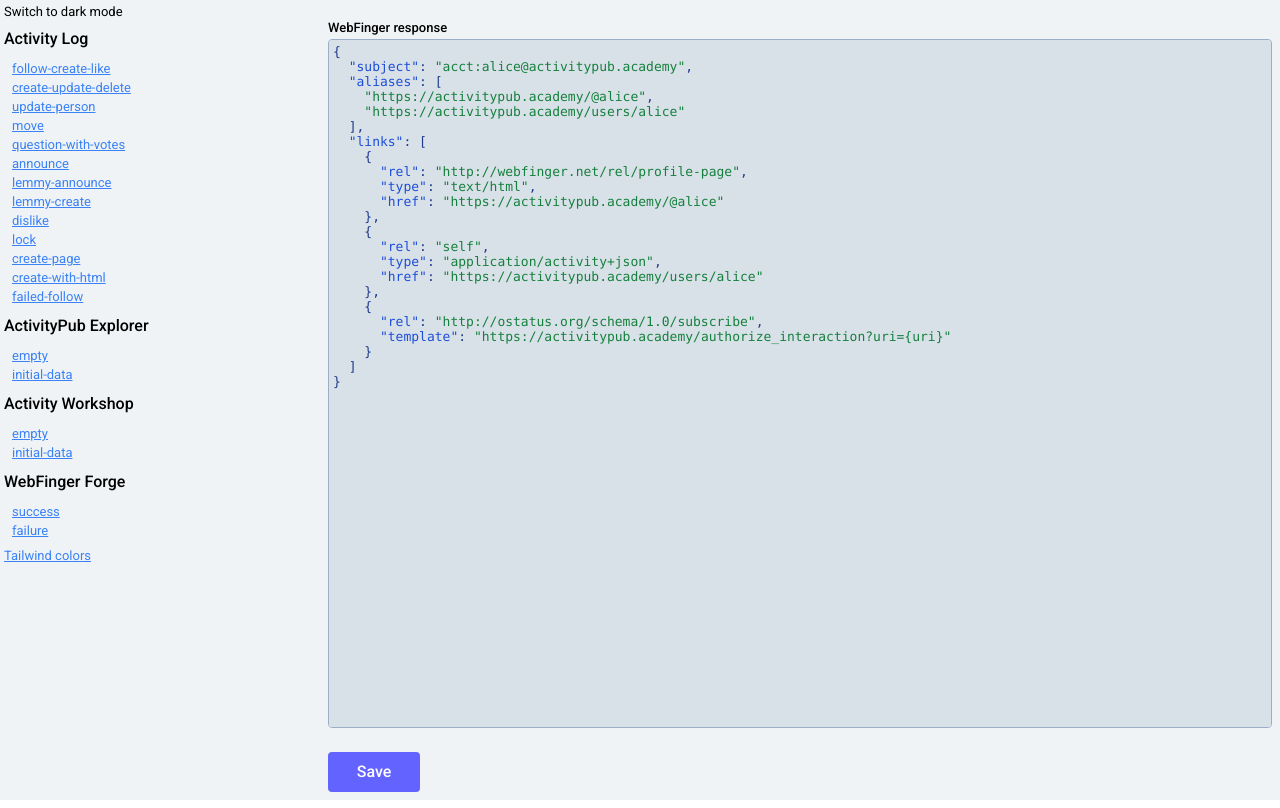
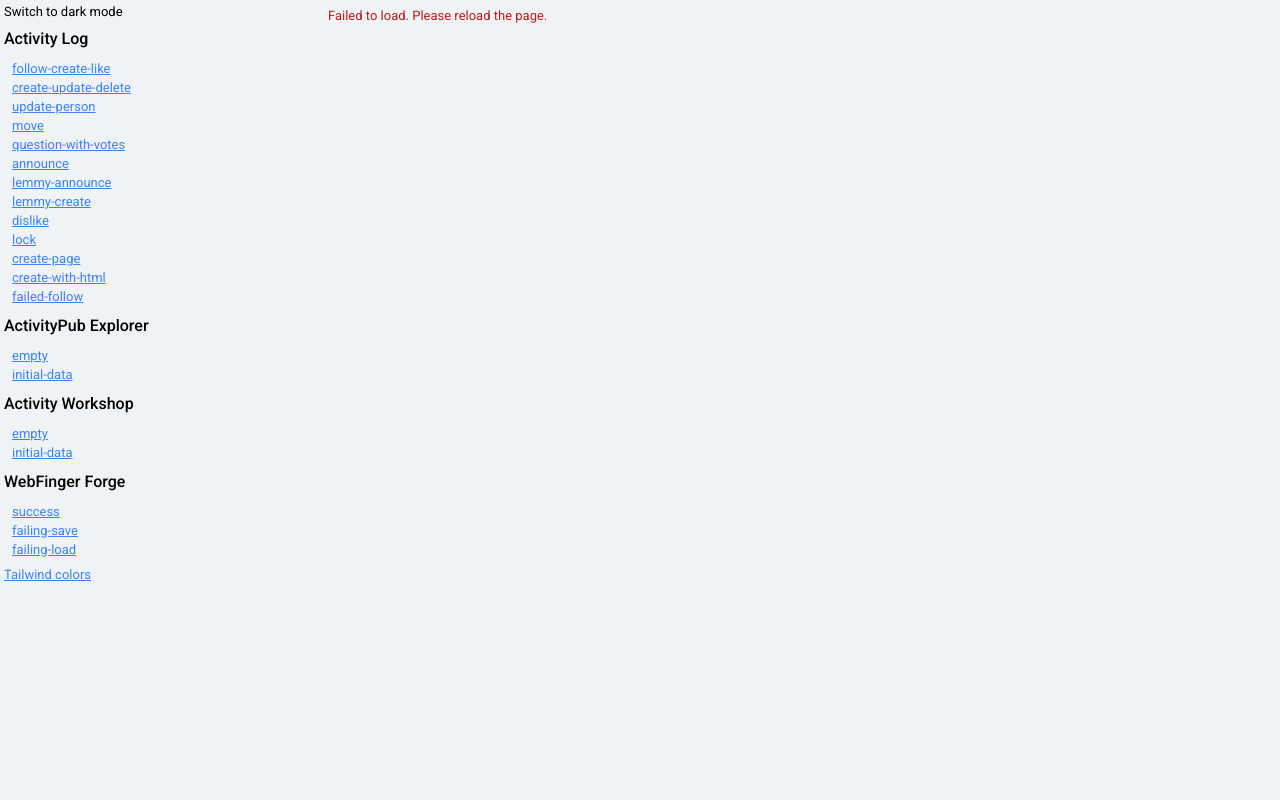
Before and after one commit to sgrj/activitypub-visualization, a React app: page /webfinger/failing-load in a window 1280 px wide. Built offline with nearby package versions, Linux system fonts and the light colour scheme; the HTML template or start-up script is replaced by a standard one.

Commit message:
load data in forge

```diff
--- a/src/playground/forge.tsx
+++ b/src/playground/forge.tsx
@@ -9,17 +9,28 @@ import { useParams } from 'react-router-dom';
 export default function Explorer() {
   const { data } = useParams();
 
-  const fail = data === 'failure';
-
   return (
     <WebFingerForge
       key={data}
+      loadData={async () => {
+        return new Promise((resolve, reject) =>
+          setTimeout(
+            () =>
+              data === 'failing-load'
+                ? reject(new Error('failed'))
+                : resolve(JSON.stringify(aliceWebFinger, null, 2)),
+            500
+          )
+        );
+      }}
       onSubmit={async () => {
         return new Promise((resolve, reject) =>
-          setTimeout(() => (fail ? reject(new Error('failed')) : resolve(null)), 500)
+          setTimeout(
+            () => (data === 'failing-save' ? reject(new Error('failed')) : resolve(null)),
+            500
+          )
         );
       }}
-      initialValue={JSON.stringify(aliceWebFinger, null, 2)}
     />
   );
 }
--- a/src/playground/root.tsx
+++ b/src/playground/root.tsx
@@ -74,7 +74,7 @@ export default function Root() {
           </div>
           <div className='py-2 font-medium text-base'>WebFinger Forge</div>
           <div className='px-2'>
-            {['success', 'failure'].map((data) => (
+            {['success', 'failing-save', 'failing-load'].map((data) => (
               <div key={data} className='py-0.5'>
                 <Link className={linkStyle} to={`/webfinger/${data}?${searchParams.toString()}`}>
                   {data}
--- a/src/web-finger-forge.tsx
+++ b/src/web-finger-forge.tsx
@@ -1,4 +1,4 @@
-import React, { useState } from 'react';
+import React, { useEffect, useState } from 'react';
 
 import { Controlled as CodeMirror } from 'react-codemirror2';
 
@@ -12,36 +12,59 @@ import 'codemirror/addon/display/placeholder';
 
 export default function WebFingerForge({
   onSubmit,
-  initialValue,
+  loadData,
 }: {
   onSubmit: () => Promise<void>;
-  initialValue: string;
+  loadData: () => Promise<string>;
 }) {
-  const [errorMessage, setErrorMessage] = useState(null);
+  const [saveError, setSaveError] = useState(null);
+  const [loadingError, setLoadingError] = useState(null);
 
   const [loading, setLoading] = useState(false);
-  const [value, setValue] = useState(initialValue);
+  const [saving, setSaving] = useState(false);
+  const [value, setValue] = useState('');
+
+  useEffect(() => {
+    (async () => {
+      setLoading(true);
+      try {
+        setValue(await loadData());
+      } catch (e) {
+        setLoadingError('Failed to load. Please reload the page.');
+      } finally {
+        setLoading(false);
+      }
+    })();
+  }, []);
 
   const send = async () => {
-    setErrorMessage(null);
+    setSaveError(null);
 
     try {
       JSON.parse(value);
     } catch (e) {
-      setErrorMessage('Value must be a valid JSON object');
+      setSaveError('Value must be a valid JSON object');
       return;
     }
 
     try {
-      setLoading(true);
+      setSaving(true);
       await onSubmit();
     } catch (e) {
-      setErrorMessage('Failed to send. Please try again.');
+      setSaveError('Failed to send. Please try again.');
     }
-    setLoading(false);
+    setSaving(false);
   };
 
   return (
+    <>
+      {loading ? (
+        <LoadingIndicator />
+      ) : loadingError != null ? (
+        <div className='h-full m-2 dark:text-red-400 text-red-700 flex flex-col'>
+          {loadingError}
+        </div>
+      ) : (
         <div className='h-full m-2 dark:text-white flex flex-col'>
           <div className='my-2 flex flex-col h-full'>
             <div className='my-1'>
@@ -62,7 +85,7 @@ export default function WebFingerForge({
               value={value}
               onBeforeChange={(editor, data, value) => {
                 setValue(value);
-            setErrorMessage(null);
+                setSaveError(null);
               }}
               options={{
                 mode: { name: 'javascript', json: true },
@@ -80,14 +103,16 @@ export default function WebFingerForge({
             <button
               className='font-[Roboto] text-base px-4 py-2 rounded bg-mastodon-primary text-white font-medium cursor-pointer disabled:bg-mastodon-gray-500 dark:disabled:bg-mastodon-gray-800 disabled:cursor-default border-0'
               onClick={() => send()}
-          disabled={loading}
+              disabled={saving}
             >
               <div className='h-[24px] w-[60px] flex flex-row items-center justify-center'>
-            {loading ? <LoadingIndicator small colorDefinition='white' /> : 'Save'}
+                {saving ? <LoadingIndicator small colorDefinition='white' /> : 'Save'}
               </div>
             </button>
-        <div className='mx-4 dark:text-red-400 text-red-700'>{errorMessage}</div>
+            <div className='mx-4 dark:text-red-400 text-red-700'>{saveError}</div>
           </div>
         </div>
+      )}
+    </>
   );
 }
```
Lines whose indentation alone changed are shown as unchanged.
